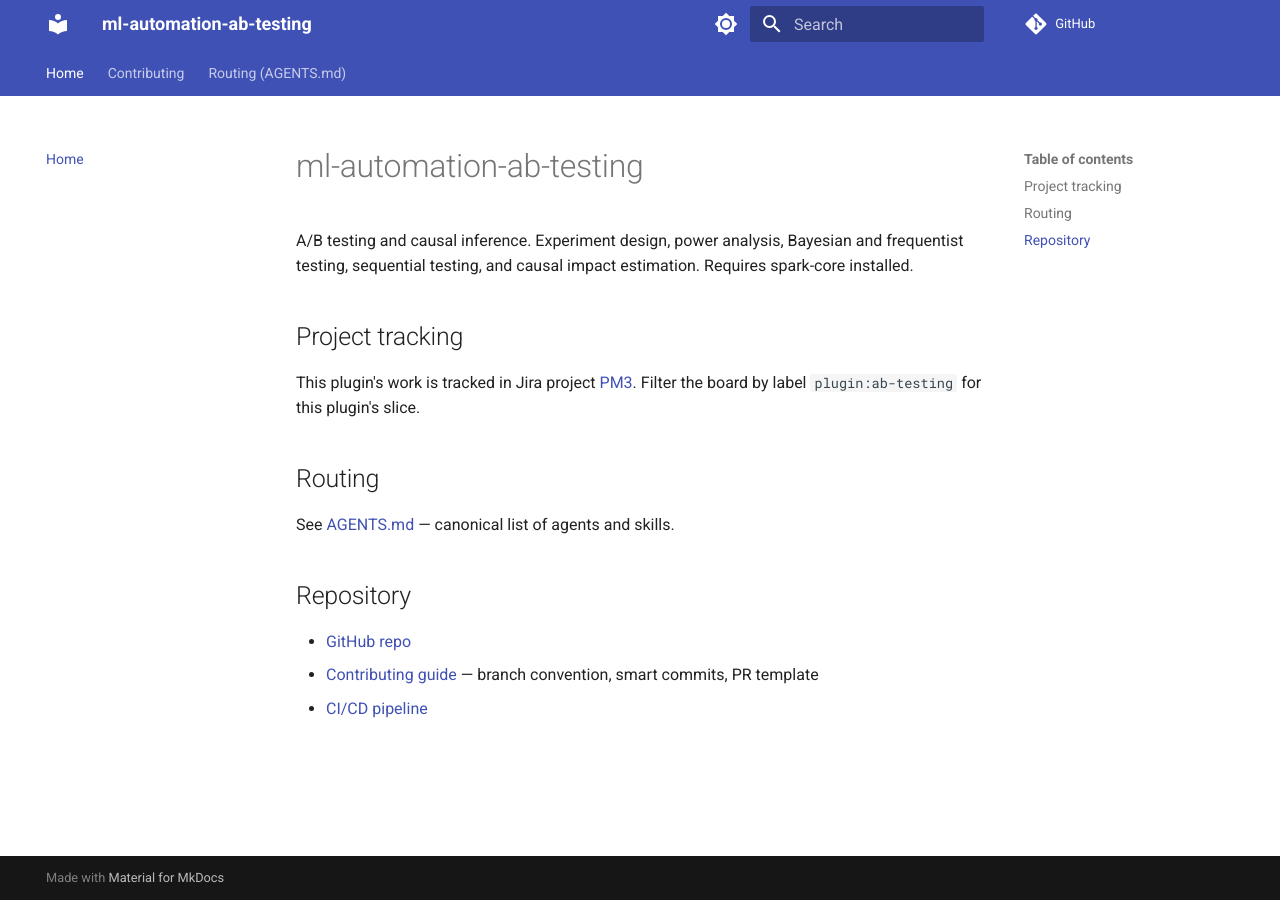
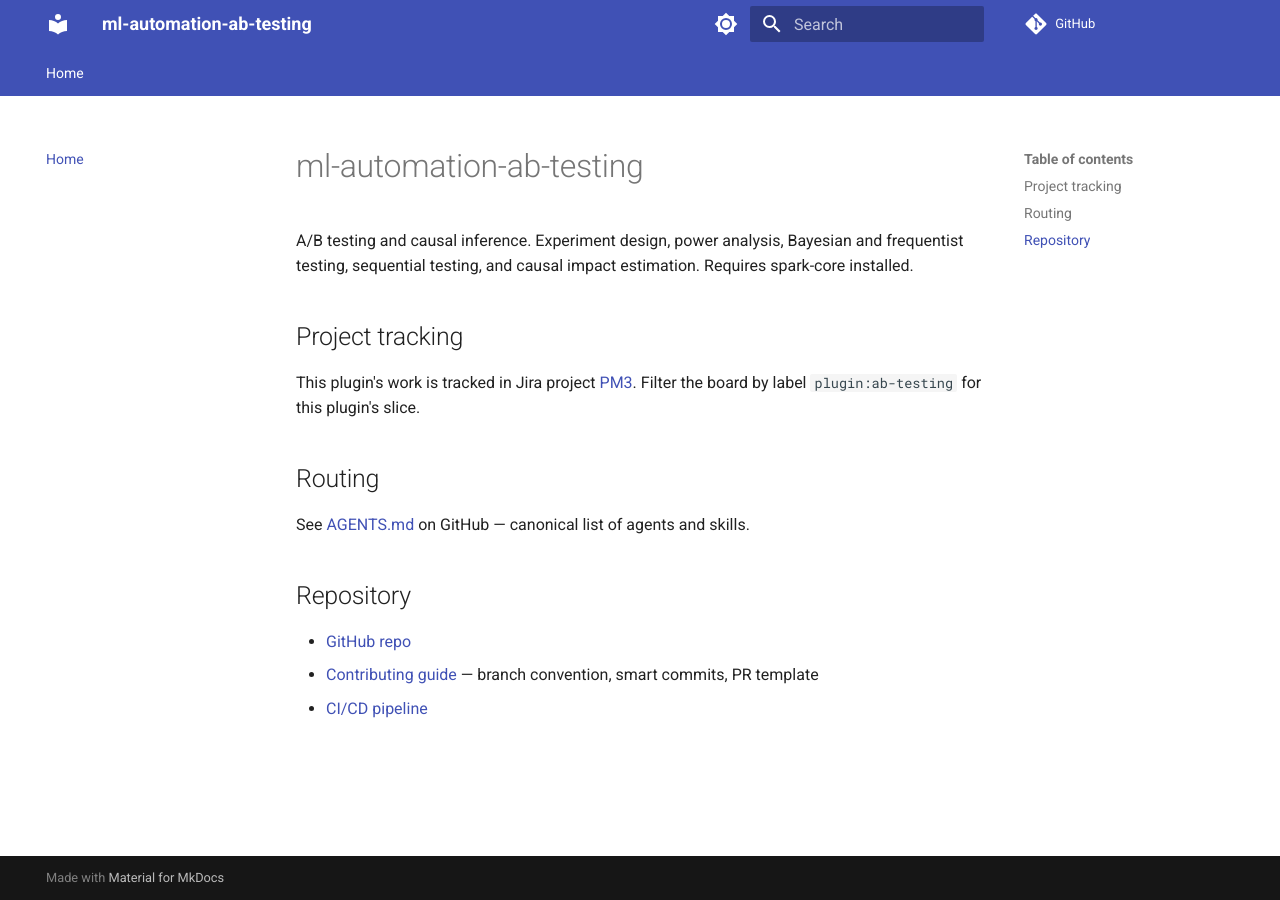
Before and after one commit to Maxilylm/ml-automation-ab-testing, an MkDocs documentation site: the page built from docs/index.md, in a window 1280 px wide. Built offline with MkDocs 1.6.1 and Material for MkDocs 9.7.7, drawn with Linux system fonts in a browser that asks for light colours; comment, search, counter and statistics services are not loaded.

Commit message:
PM3 fix three post-merge defects (PM3-81/82/83)
PM3-83: validate-pr-link now exempts dependabot[bot] so Dependabot
auto-generated PRs do not fail CI on the workflow's PM3-N requirement.
Human-authored PRs still require the linked ticket.

PM3-82: drop nav: contributing.md and agents.md from mkdocs.yml
(those files were never generated under docs/, so mkdocs --strict aborted
the docs build on every push to main). Re-rendered docs/index.md with
absolute GitHub URLs for AGENTS.md and CONTRIBUTING.md instead of broken
relative ones.

PM3-81: drop the pip ecosystem block from .github/dependabot.yml — it
fails per-repo because no requirements.txt or pyproject.toml exists at
the root. Kept as a commented-out block so plugins can re-enable once
they commit a deps file.

```diff
--- a/docs/index.md
+++ b/docs/index.md
@@ -8,10 +8,10 @@
 
 ## Routing
 
-See [AGENTS.md](agents.md) — canonical list of agents and skills.
+See [AGENTS.md](https://github.com/BLEND360/ml-automation-ab-testing/blob/main/AGENTS.md) on GitHub — canonical list of agents and skills.
 
 ## Repository
 
 - [GitHub repo](https://github.com/BLEND360/ml-automation-ab-testing)
-- [Contributing guide](contributing.md) — branch convention, smart commits, PR template
+- [Contributing guide](https://github.com/BLEND360/ml-automation-ab-testing/blob/main/CONTRIBUTING.md) — branch convention, smart commits, PR template
 - [CI/CD pipeline](https://github.com/BLEND360/ml-automation-ab-testing/blob/main/.github/workflows/claude-review.yml)
--- a/mkdocs.yml
+++ b/mkdocs.yml
@@ -37,8 +37,8 @@
 
 nav:
   - Home: index.md
-  - Contributing: contributing.md
-  - Routing (AGENTS.md): agents.md
+# Contributing and AGENTS.md routing live at the repo root and aren't part of
+# the docs site. PM3-82: keep nav lean until docs/ has richer per-skill content.
 
 markdown_extensions:
   - admonition
```
Also changed, not shown: 2 other files.
